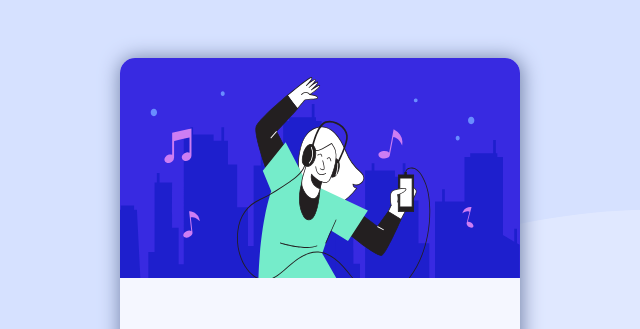
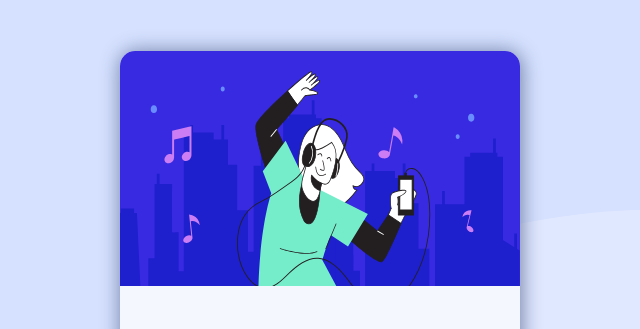
Before and after one commit to Dng120696/Order-summary-card, a plain HTML site: page index.html in a window 1280 px wide. Shown: the top 329 px of the page, without its empty margins (320-960 px from the left). Drawn offline with Linux system fonts and the light colour scheme.

Commit message:
final commit

```diff
--- a/style.css
+++ b/style.css
@@ -52,7 +52,7 @@ body::before{
 }
 .header-img{
   width: 100%;
-  height:22rem;
+  height:23.5rem;
 }
 section.content{
  padding: 4rem;
```
